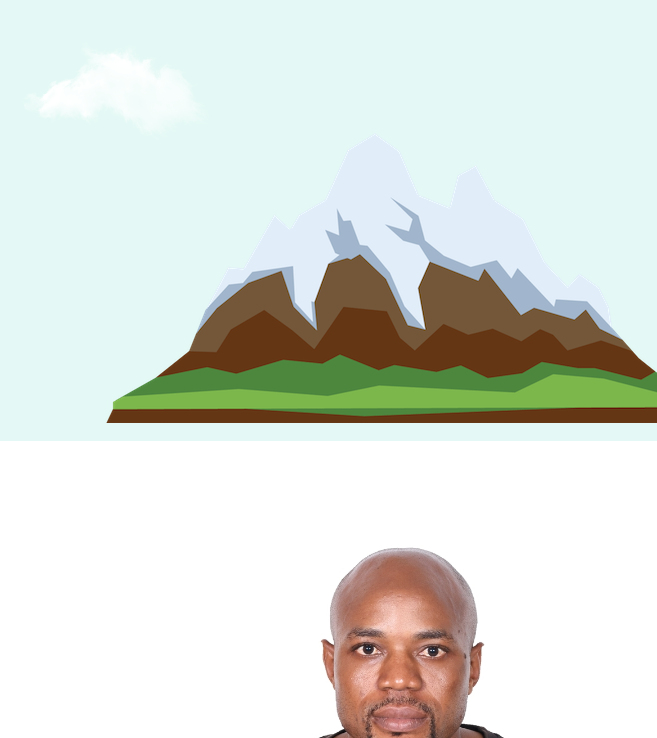
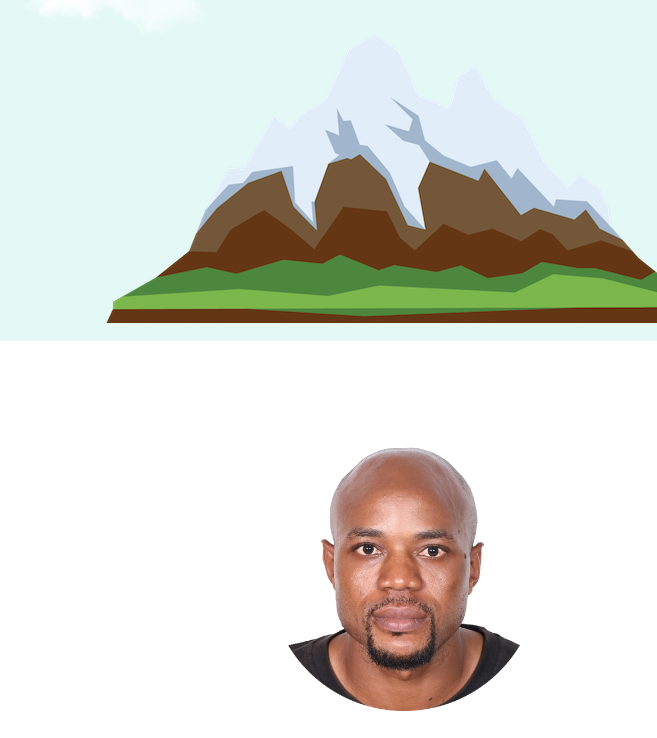
Before and after one commit to ndahlesly25/CV, a plain HTML site: page index.html in a window 1280 px wide. Shown: the part 555-1293 px from the top of the page, without its empty margins (236-893 px from the left). Drawn offline with Linux system fonts and the light colour scheme.

Commit message:
Add files via upload

```diff
--- a/CSS/styles.css
+++ b/CSS/styles.css
@@ -51,7 +51,7 @@ a:hover{
 .top-container{
   background-color: #E4F9F5;
   position: relative;
-  padding-top: 100px;
+  padding-top: -100px;
 }
 .middle-container{
   margin: 100px;
```
